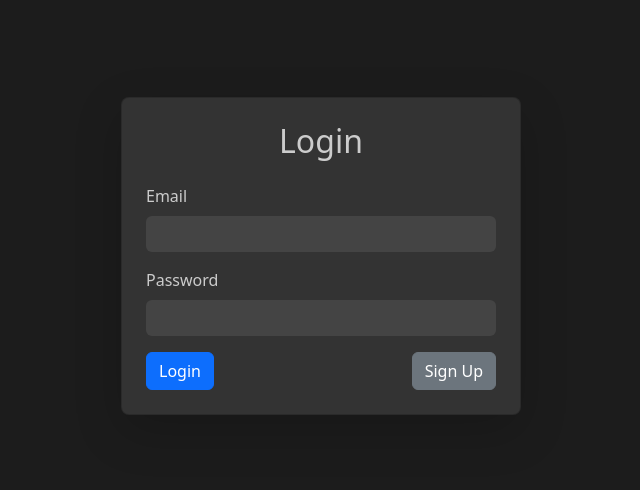
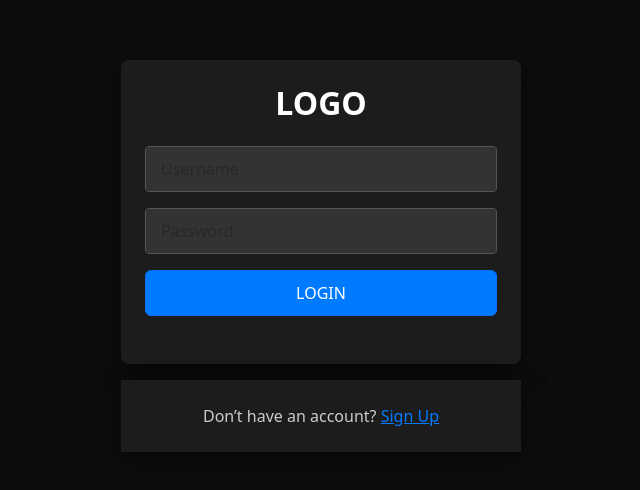
Before and after one commit to 1217Brent/Chore-Calendar, a React (Create React App) app in the folder my-app/: page / in a window 1280 px wide. Shown: the part 144-634 px from the top of the page, without its empty margins (319-959 px from the left). Built offline with nearby package versions, Linux system fonts and the light colour scheme.

Commit message:
Redesigned login page

```diff
--- a/my-app/src/components/login.tsx
+++ b/my-app/src/components/login.tsx
@@ -14,10 +14,9 @@ const Login: React.FC = () => {
         setError('');
 
         try {
-            // Sign in the user with Firebase Authentication
             await signInWithEmailAndPassword(auth, email, password);
             console.log(`Logged in with email: ${email}`);
-            navigate('/dashboard'); // Redirect to the dashboard
+            navigate('/dashboard'); // Redirect to dashboard
         } catch (err: any) {
             console.error("Login error:", err.message);
             setError("Invalid email or password. Please try again.");
@@ -25,65 +24,115 @@ const Login: React.FC = () => {
     };
 
     const handleSignUp = () => {
-        navigate('/signup'); // Redirect to the sign-up page
+        navigate('/signup'); // Redirect to sign-up page
     };
 
     return (
         <div
             className="d-flex justify-content-center align-items-center vh-100"
-            style={{ backgroundColor: '#1c1c1c' }} // Light black background
+            style={{ backgroundColor: '#0d0d0d', flexDirection: 'column' }} // Stack vertically
         >
+            {/* Login Container */}
             <div
-                className="card shadow-lg p-4"
+                className="p-4 mb-3"
                 style={{
                     maxWidth: '400px',
                     width: '100%',
-                    backgroundColor: '#333', // Gray box
-                    color: '#ccc', // Gray text
+                    backgroundColor: '#1c1c1c', // Dark box
                     borderRadius: '8px',
-                    boxShadow: '0 8px 16px rgba(0, 0, 0, 0.5)', // Enhanced shadow
+                    color: '#ccc',
+                    boxShadow: '0 8px 24px rgba(0, 0, 0, 0.5)',
                 }}
             >
-                <h2 className="text-center mb-4">Login</h2>
+                <h1 className="text-center mb-4" style={{ fontSize: '2rem', fontWeight: '700', color: '#fff' }}>
+                    LOGO
+                </h1>
+
                 <form onSubmit={handleLogin}>
                     <div className="mb-3">
-                        <label htmlFor="email" className="form-label">Email</label>
                         <input
                             type="email"
                             id="email"
                             className="form-control"
+                            placeholder="Username"
                             value={email}
                             onChange={(e) => setEmail(e.target.value)}
                             required
-                            style={{ backgroundColor: '#444', color: '#ccc', border: 'none' }} // Styled input
+                            style={{
+                                backgroundColor: '#333',
+                                color: '#ccc',
+                                border: '1px solid #555', // Darker border
+                                padding: '10px 15px',
+                                marginBottom: '10px',
+                                borderRadius: '4px',
+                            }}
+                            // Adjust placeholder text color to match border
+                            onFocus={(e) => e.target.setAttribute('placeholder', '')}
+                            onBlur={(e) => e.target.setAttribute('placeholder', 'Username')}
                         />
                     </div>
                     <div className="mb-3">
-                        <label htmlFor="password" className="form-label">Password</label>
                         <input
                             type="password"
                             id="password"
                             className="form-control"
+                            placeholder="Password"
                             value={password}
                             onChange={(e) => setPassword(e.target.value)}
                             required
-                            style={{ backgroundColor: '#444', color: '#ccc', border: 'none' }} // Styled input
+                            style={{
+                                backgroundColor: '#333',
+                                color: '#ccc',
+                                border: '1px solid #555', // Darker border
+                                padding: '10px 15px',
+                                marginBottom: '10px',
+                                borderRadius: '4px',
+                            }}
+                            // Adjust placeholder text color to match border
+                            onFocus={(e) => e.target.setAttribute('placeholder', '')}
+                            onBlur={(e) => e.target.setAttribute('placeholder', 'Password')}
                         />
                     </div>
                     {error && <p className="text-danger">{error}</p>}
-                    <div className="d-flex justify-content-between">
-                        <button type="submit" className="btn btn-primary">
-                            Login
-                        </button>
-                        <button
-                            type="button"
-                            onClick={handleSignUp}
-                            className="btn btn-secondary"
-                        >
-                            Sign Up
+
+                    <div className="d-flex justify-content-center mb-4">
+                        <button type="submit" className="btn btn-primary" style={{
+                            width: '100%',
+                            backgroundColor: '#007bff',
+                            padding: '10px 0',
+                            fontWeight: '500',
+                        }}>
+                            LOGIN
                         </button>
                     </div>
                 </form>
+            </div>
+
+            {/* "Don’t have an account? Sign Up" Container */}
+            <div
+                className="p-4"
+                style={{
+                    maxWidth: '400px',
+                    width: '100%',
+                    backgroundColor: '#1c1c1c', // Dark box
+                    color: '#ccc',
+                    boxShadow: '0 8px 24px rgba(0, 0, 0, 0.5)',
+                    textAlign: 'center',
+                }}
+            >
+                <p className="mb-0" style={{ color: '#ccc' }}>
+                    Don’t have an account?{' '}
+                    <span
+                        onClick={handleSignUp}
+                        style={{
+                            textDecoration: 'underline',
+                            color: '#007bff',
+                            cursor: 'pointer',
+                        }}
+                    >
+                        Sign Up
+                    </span>
+                </p>
             </div>
         </div>
     );
```
